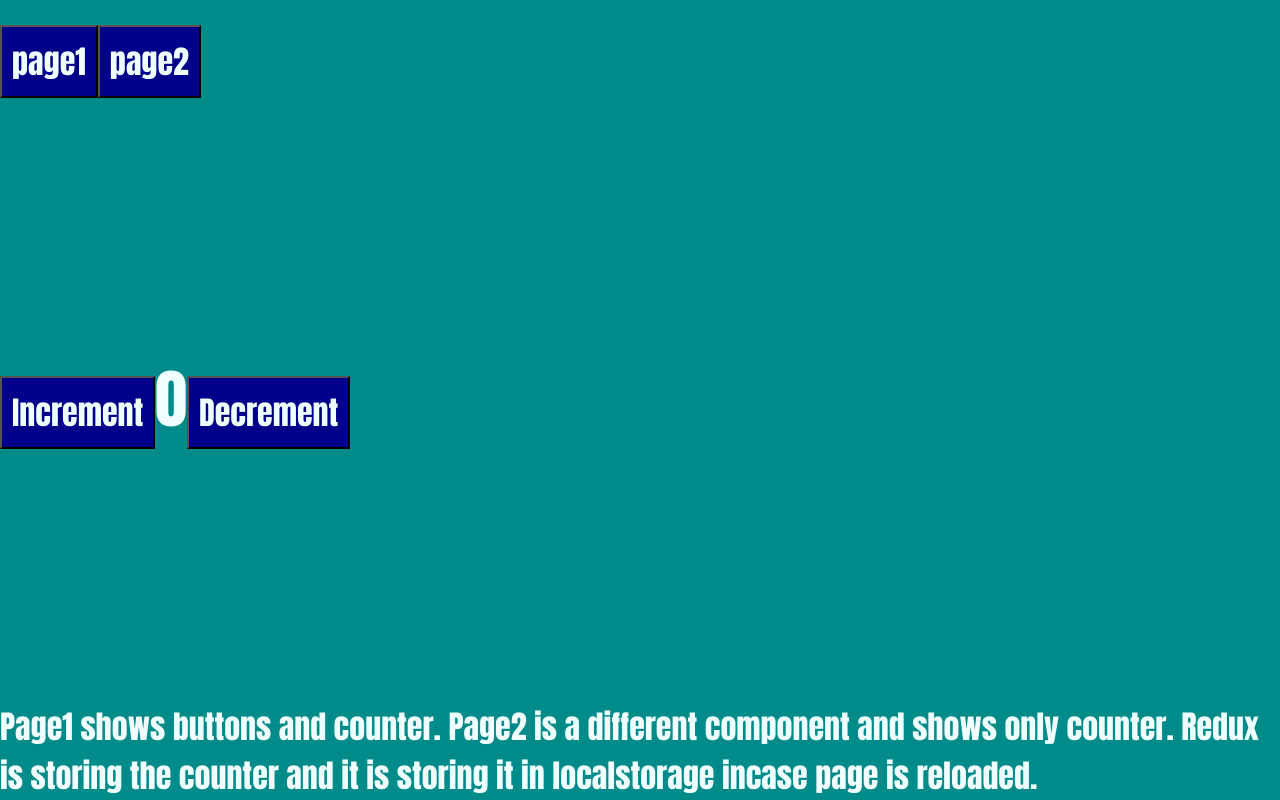
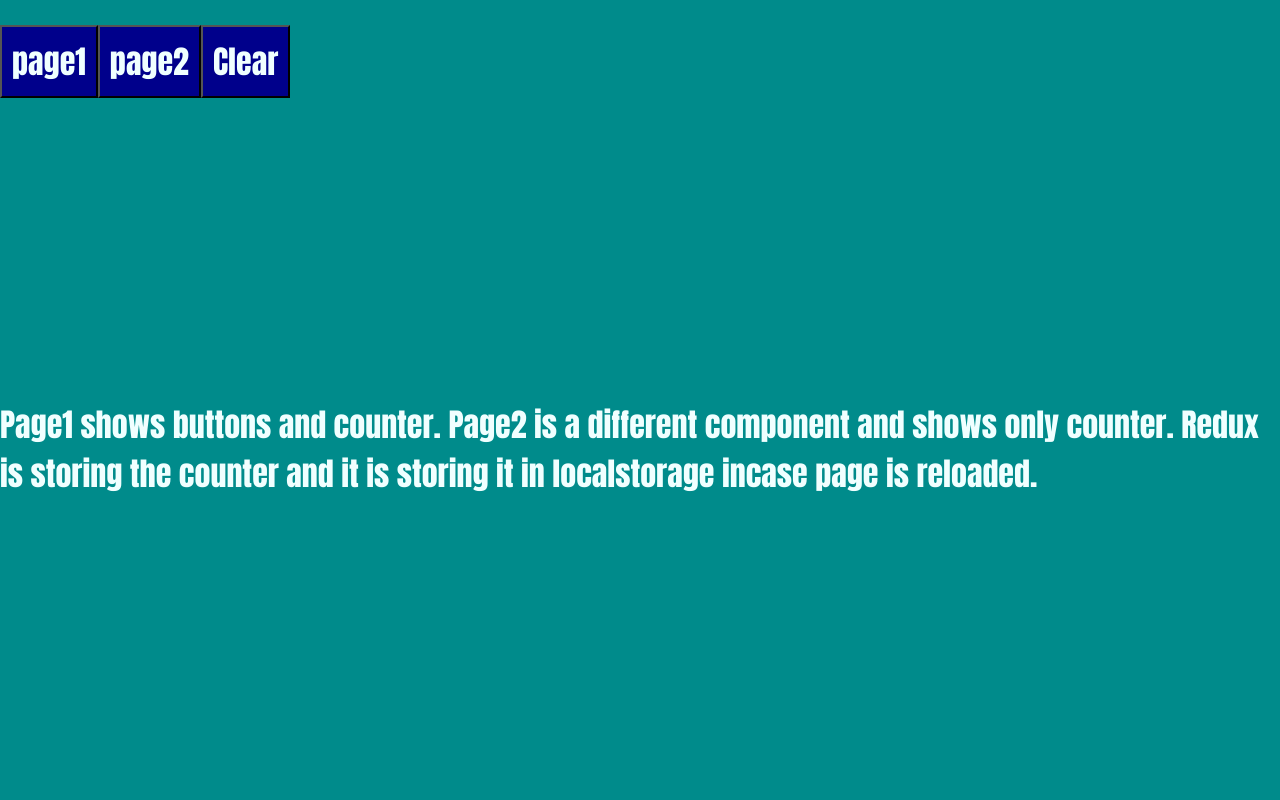
Before and after one commit to stevenfabrizio/redux-test-site, a React app: page / in a window 1280 px wide. Built offline with nearby package versions, Linux system fonts and the light colour scheme.

Commit message:
problem with reloading page cannot get

```diff
--- a/package.json
+++ b/package.json
@@ -2,11 +2,10 @@
   "name": "redux_thing",
   "version": "1.0.0",
   "description": "",
-  "main": "build/dist/index.js",
   "scripts": {
     "build": "webpack"
   },
-  "author": "",
+  "author": "stevie wonder",
   "license": "ISC",
   "dependencies": {
     "@reduxjs/toolkit": "^1.8.1",
--- a/src/app.tsx
+++ b/src/app.tsx
@@ -1,5 +1,5 @@
 import React from 'react'
-import { BrowserRouter, Routes, Route } from 'react-router-dom'
+import { Routes, Route, useNavigate} from 'react-router-dom'
 
 import { useAppDispatch } from './app/hooks'
 import { loadLocalStorage } from './features/counter/counterSlice'
@@ -10,9 +10,12 @@ import PageTwo from './pages/PageTwo';
 
 const App: React.FC = () => {
   const dispatch = useAppDispatch()
+  const navigate = useNavigate()
 
   //on page load, fetch localstorage if it exists.
   React.useEffect(() => {
+    navigate('/')
+
     if (typeof localStorage.getItem("CounterLS") === 'string'){
       dispatch(loadLocalStorage())
     }
@@ -20,16 +23,14 @@ const App: React.FC = () => {
 
   return(
   <>
-  <BrowserRouter>
     <Nav />
     <Routes>
+      <Route index element={<></>}/>
+      <Route path='redux-test-site/p2' element={<PageTwo />} />
+      <Route path="*" element={<p>Page not found!</p>}/>
       <Route path='redux-test-site/' element={<PageOne />} />
-      <Route path='redux-test-site/p2' element={<PageTwo />} />
-      <Route index element={<PageOne />}/>
-      <Route path="*" element={<PageOne />}/>
     </Routes>
     <p>Page1 shows buttons and counter. Page2 is a different component and shows only counter. Redux is storing the counter and it is storing it in localstorage incase page is reloaded.</p>
-  </BrowserRouter>
   </>
   );
 }
--- a/src/index.tsx
+++ b/src/index.tsx
@@ -1,6 +1,7 @@
 import React from 'react';
 import ReactDOM from 'react-dom'
 import { Provider } from 'react-redux'
+import { BrowserRouter } from 'react-router-dom';
 
 import App from './app'
 import {store} from './app/store'
@@ -8,9 +9,11 @@ require('./styles.css')
 
 ReactDOM.render(
   <React.StrictMode>
-    <Provider store={store}>
-        <App />
-    </Provider>
+    <BrowserRouter>
+      <Provider store={store}>
+          <App />
+      </Provider>
+    </BrowserRouter>
   </React.StrictMode>,
   document.getElementById('root')
 )
--- a/src/pages/Nav.tsx
+++ b/src/pages/Nav.tsx
@@ -16,6 +16,11 @@ const Nav: React.FC = () => {
                 page2
             </button>
         </Link>
+
+        <button
+        onClick = {() => localStorage.removeItem('CounterLS')}>
+            Clear
+        </button>
     </div>
     );
 }
--- a/src/pages/PageOne.tsx
+++ b/src/pages/PageOne.tsx
@@ -5,7 +5,7 @@ import { useAppSelector, useAppDispatch } from '../app/hooks'
 import { decrement, increment } from '../features/counter/counterSlice'
 
 const PageOne = () => {
-  const count = useAppSelector(state => state.counter.value)
+  const count: number = useAppSelector(state => state.counter.value)
   const dispatch = useAppDispatch()
 
   return (
--- a/src/pages/PageTwo.tsx
+++ b/src/pages/PageTwo.tsx
@@ -2,7 +2,7 @@ import React from 'react'
 import { useAppSelector } from '../app/hooks'
 
 const PageTwo = () => {
-  const count = useAppSelector(state => state.counter.value)
+  const count: number = useAppSelector(state => state.counter.value)
 
   return (
     <h1>{count}</h1>
--- a/webpack.config.js
+++ b/webpack.config.js
@@ -3,6 +3,9 @@ const MiniCssExtractPlugin = require("mini-css-extract-plugin");
 const CssMinimizerPlugin = require("css-minimizer-webpack-plugin");
 
 module.exports = {
+    // devServer: {
+    //   historyApiFallback: true,
+    // },
     plugins: [
         new MiniCssExtractPlugin({
           // Options similar to the same options in webpackOptions.output
```
Also changed, not shown: 2 other files (tests, documents, lock files or other folders).
